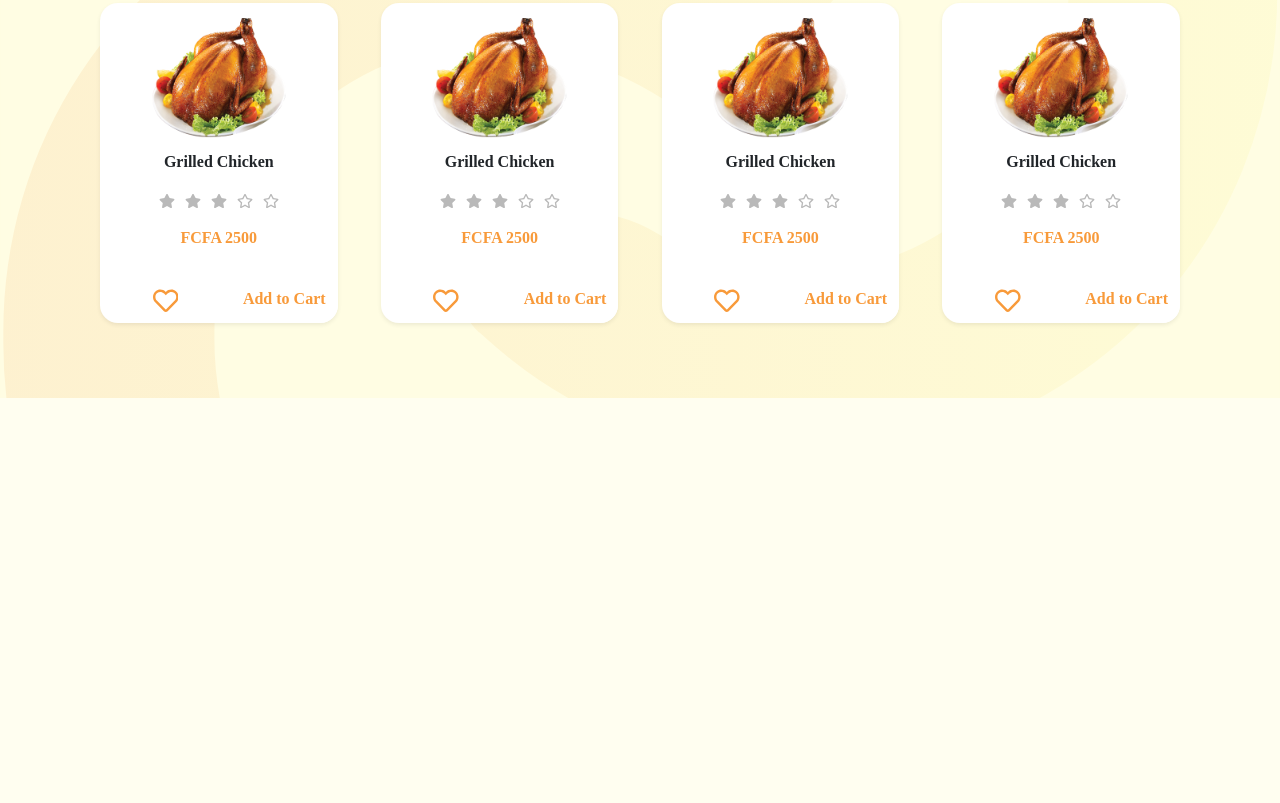
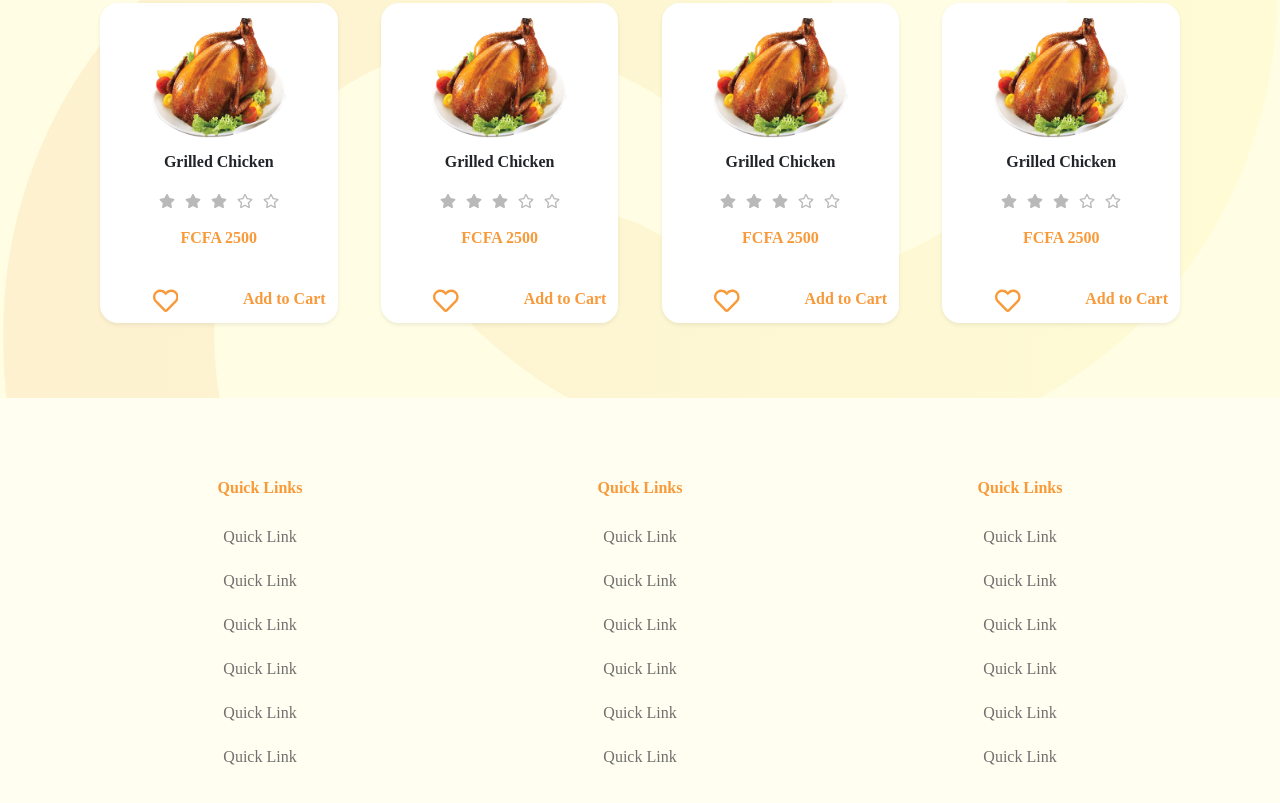
Before and after one commit to jilh/grachef, a React (Create React App) app: page / in a window 1280 px wide. Shown: the part 1328-2131 px from the top of the page. Before the commit the page ends 1726 px from the top, so only its background shows below. Built offline with nearby package versions, Linux system fonts and the light colour scheme.

Commit message:
Added footer

```diff
--- a/src/App.js
+++ b/src/App.js
@@ -1,11 +1,13 @@
 import Header from "./components/Header"
 import Menu from "./components/Menu"
+import Footer from "./components/Footer"
 
 function App() {
   return (
     <div>
       <Header />
       <Menu />
+      <Footer />
     </div>
   )
 }
--- /dev/null
+++ b/src/components/Footer.js
@@ -0,0 +1,42 @@
+import {Container, Col, Row} from 'react-bootstrap'
+import '../styles/Footer.css'
+
+function Footer(){
+    return(
+        <div className="footer">
+            <Container>
+                <Row>
+                    <Col md={4}>
+                        <h6>Quick Links</h6>
+                        <a href="/">Quick Link</a>
+                        <a href="/">Quick Link</a>
+                        <a href="/">Quick Link</a>
+                        <a href="/">Quick Link</a>
+                        <a href="/">Quick Link</a>
+                        <a href="/">Quick Link</a>
+                    </Col>
+                    <Col md={4}>
+                        <h6>Quick Links</h6>
+                        <a href="/">Quick Link</a>
+                        <a href="/">Quick Link</a>
+                        <a href="/">Quick Link</a>
+                        <a href="/">Quick Link</a>
+                        <a href="/">Quick Link</a>
+                        <a href="/">Quick Link</a>
+                    </Col>
+                    <Col md={4}>
+                        <h6>Quick Links</h6>
+                        <a href="/">Quick Link</a>
+                        <a href="/">Quick Link</a>
+                        <a href="/">Quick Link</a>
+                        <a href="/">Quick Link</a>
+                        <a href="/">Quick Link</a>
+                        <a href="/">Quick Link</a>
+                    </Col>
+                </Row>
+            </Container>
+        </div>
+    )
+}
+
+export default Footer
--- /dev/null
+++ b/src/styles/Footer.css
@@ -0,0 +1,19 @@
+.footer {
+    padding: 60px 0;
+    text-align: center;
+}
+.footer h6{
+    padding: 20px 0;
+    color: #F89A3A;
+    font-weight: bolder;
+}
+.footer a{
+    display: block;
+    padding-bottom: 10px;
+    text-decoration: none;
+    color: #707070;
+    margin-bottom: 10px;
+}
+.footer a:hover{
+    font-weight: bold;
+}
```
